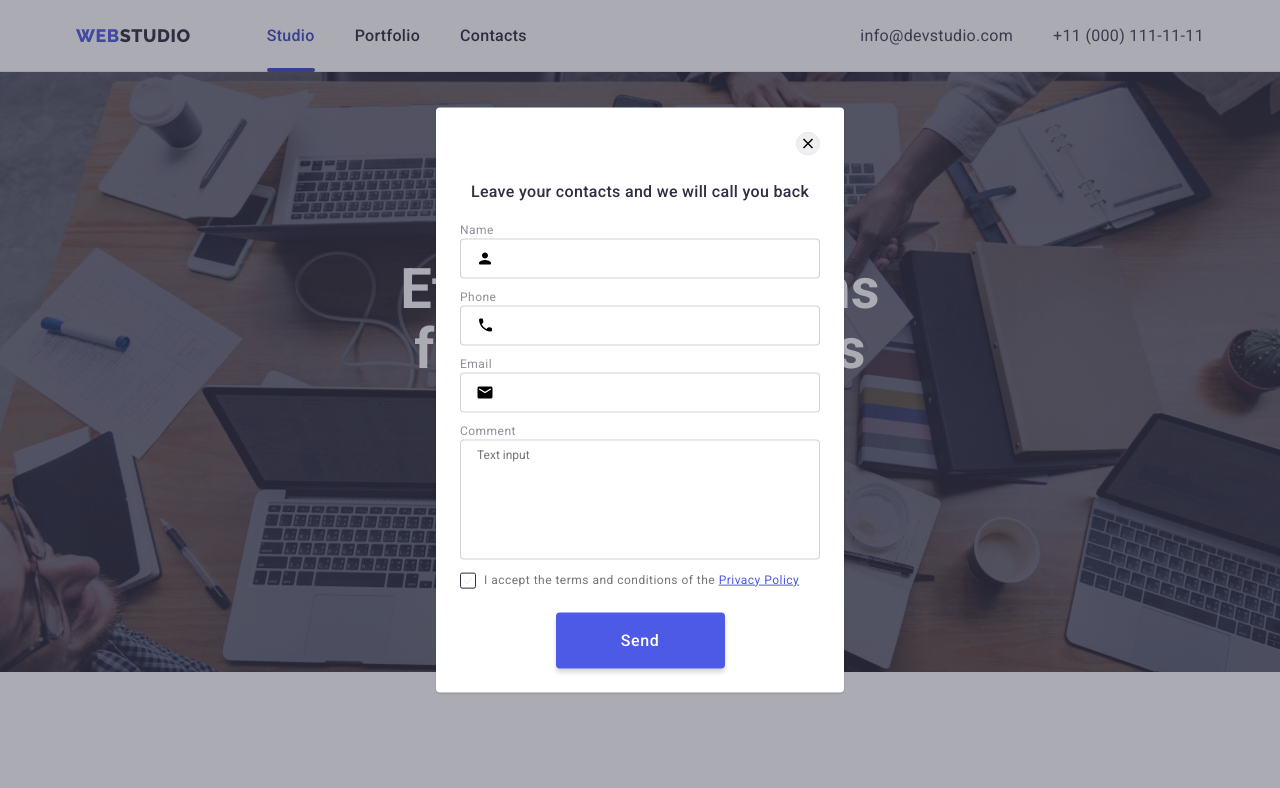
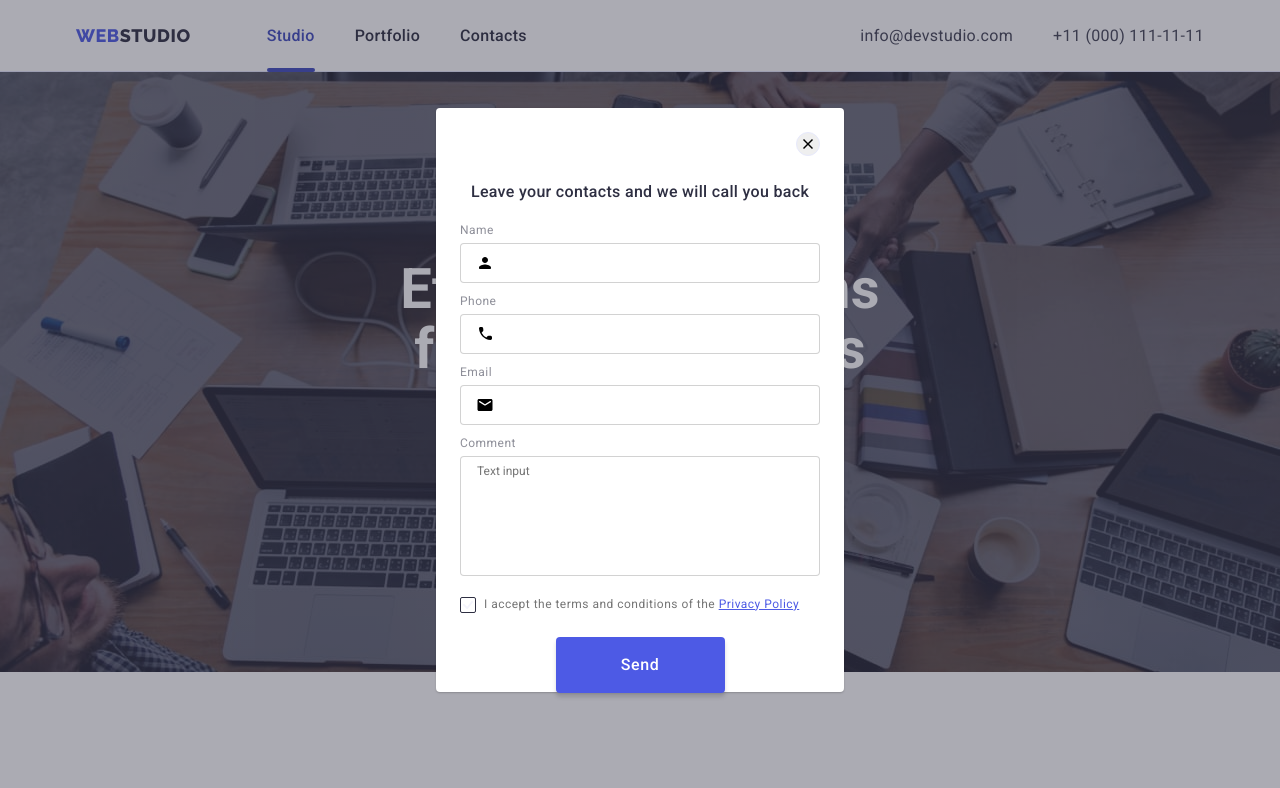
Before and after one commit to oleg44444/goit-markup-hw-06, a plain HTML site: page index.html in a window 1280 px wide. Both pictures are taken after a click on the button "Order Service". Shown: the top 788 px of the page. Drawn offline with nearby package versions, Linux system fonts and the light colour scheme.

Commit message:
updare finish

```diff
--- a/css/styles.css
+++ b/css/styles.css
@@ -612,8 +612,8 @@ button {
   pointer-events: none;
 }
 .modal {
-  min-height: 584px;
-  min-width: 408px;
+  height: 584px;
+  width: 408px;
   border-radius: 4px;
   background-color: #ffffff;
   box-shadow: 0px 1px 1px 0px #00000024;
@@ -702,6 +702,7 @@ button {
 }
 .form-group {
   position: relative;
+  margin-top: 4px;
 }
 .form-textarea {
   width: 100%;
@@ -709,6 +710,7 @@ button {
   border: 1px solid rgba(33, 33, 33, 0.2);
   border-radius: 4px;
   padding: 8px 16px;
+  margin-top: 4px;
   resize: none;
   outline: transparent;
   transition: border-color, 250ms, --timing-function;
@@ -724,8 +726,10 @@ button {
 }
 
 .checkbox-wrap {
-  margin-top: 8px;
   margin-bottom: 24px;
+}
+.form-wrap-textarea {
+  margin-bottom: 16px;
 }
 .check-box {
   display: flex;
--- a/index.html
+++ b/index.html
@@ -426,7 +426,7 @@
           </svg>
         </button>
 
-        <h2 class="form-title">Leave your contacts and we will call you back</h2>
+        <p class="form-title">Leave your contacts and we will call you back</p>
 
         <form class="form">
           <div class="form-wrap">
@@ -459,7 +459,7 @@
               </div>
             </label>
           </div>
-          <div class="form-wrap">
+          <div class="form-wrap-textarea">
             <label class="form-label" >Comment
               <textarea class="form-textarea" name="comment" placeholder="Text input"></textarea>
             </label>
```
